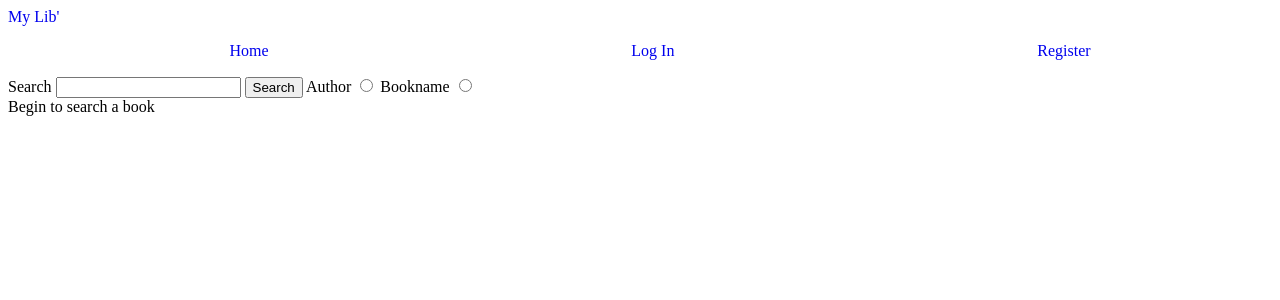
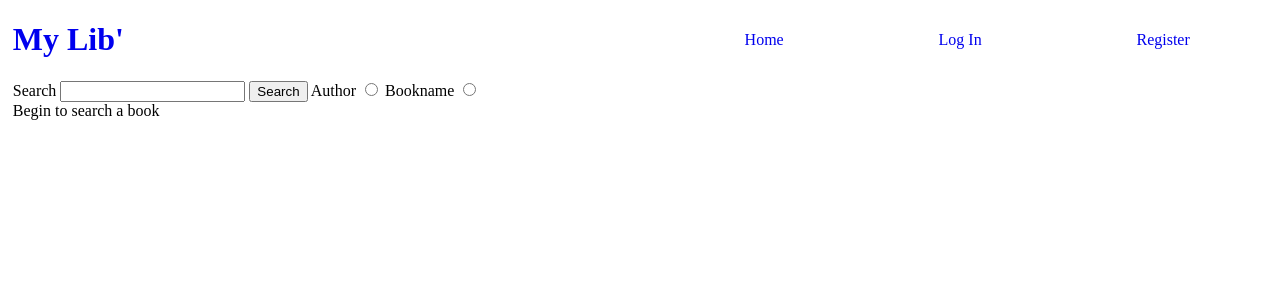
Before and after one commit to juste-sebastien/my-lib, a Django app: page / in a window 1280 px wide. Shown: the top 300 px of the page. Run offline with Django 4.2, Linux system fonts and the light colour scheme.

Commit message:
style: add some css on <header>

```diff
--- a/my_lib/static/my_lib/styles.css
+++ b/my_lib/static/my_lib/styles.css
@@ -1,3 +1,13 @@
+header {
+  display: flex;
+  justify-content: space-between;
+  align-items: center;
+}
+
+body {
+  margin: 0 1vw;
+}
+
 a {
     text-decoration: none;
   }
@@ -14,6 +24,7 @@ a {
 
   .navbar {
     flex-grow: 0.6;
+    max-width: 50vw;
   }
 
   .card {
--- a/my_lib/templates/my_lib/index.html
+++ b/my_lib/templates/my_lib/index.html
@@ -3,15 +3,15 @@
 
 {% block body %}
     <div class="" id="home-main-container">
-        <form>
+        <div>
             <label for="search">Search</label>
             <input type="text" id="search" name="search" />
             <button id="home-search-button">Search</button>
-            <label for="author">Author</label>
-            <input type="radio" id="author" name="author" />
-            <label for="bookname">Bookname</label>
-            <input type="radio" id="bookname" name="name" />
-        </form>
+            <label for="author-radio">Author</label>
+            <input type="radio" id="author-radio" name="author" />
+            <label for="bookname-radio">Bookname</label>
+            <input type="radio" id="bookname-radio" name="name" />
+        </div>
         <div id="home-container"></div>
     </div>
 {% endblock %}
--- a/my_lib/templates/my_lib/layout.html
+++ b/my_lib/templates/my_lib/layout.html
@@ -8,12 +8,10 @@
         {% block script %}
         {% endblock %}
     </head>
-    <body>
+    <header>
+        <h1><a class="" href="#">My Lib'</a></h1>
 
         <nav class="navbar">
-            <a class="" href="#">My Lib'</a>
-
-            <div>
             <ul class="">
             {% if user.is_authenticated %}
                 <li class="">
@@ -42,12 +40,10 @@
                 </li>
             {% endif %}
             </ul>
-            </div>
         </nav>
-
-        <div class="body">
+    </header>
+    <body class="body">
         {% block body %}
         {% endblock %}
-        </div>
     </body>
 </html>
```
Lines whose indentation alone changed are shown as unchanged.
